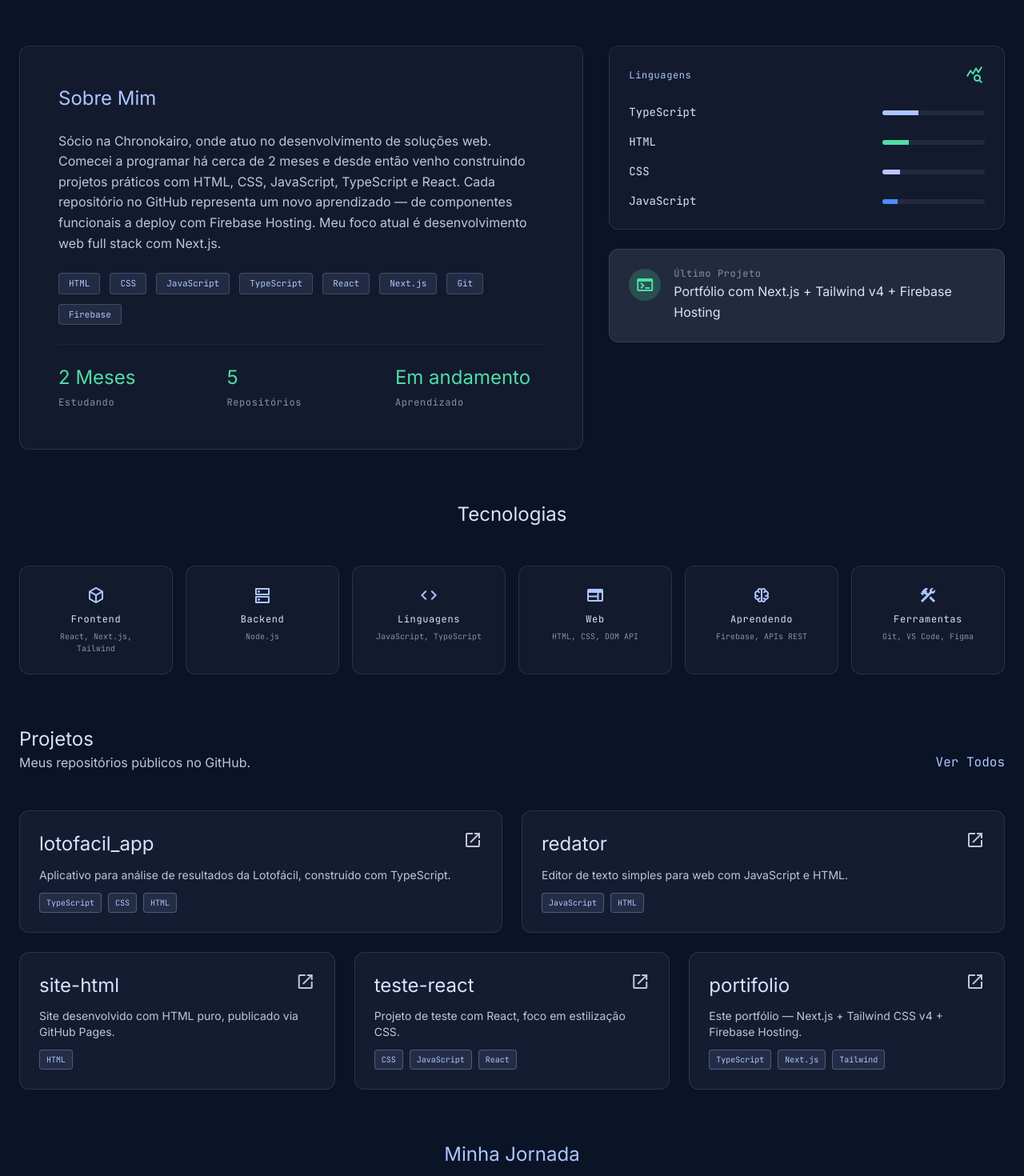
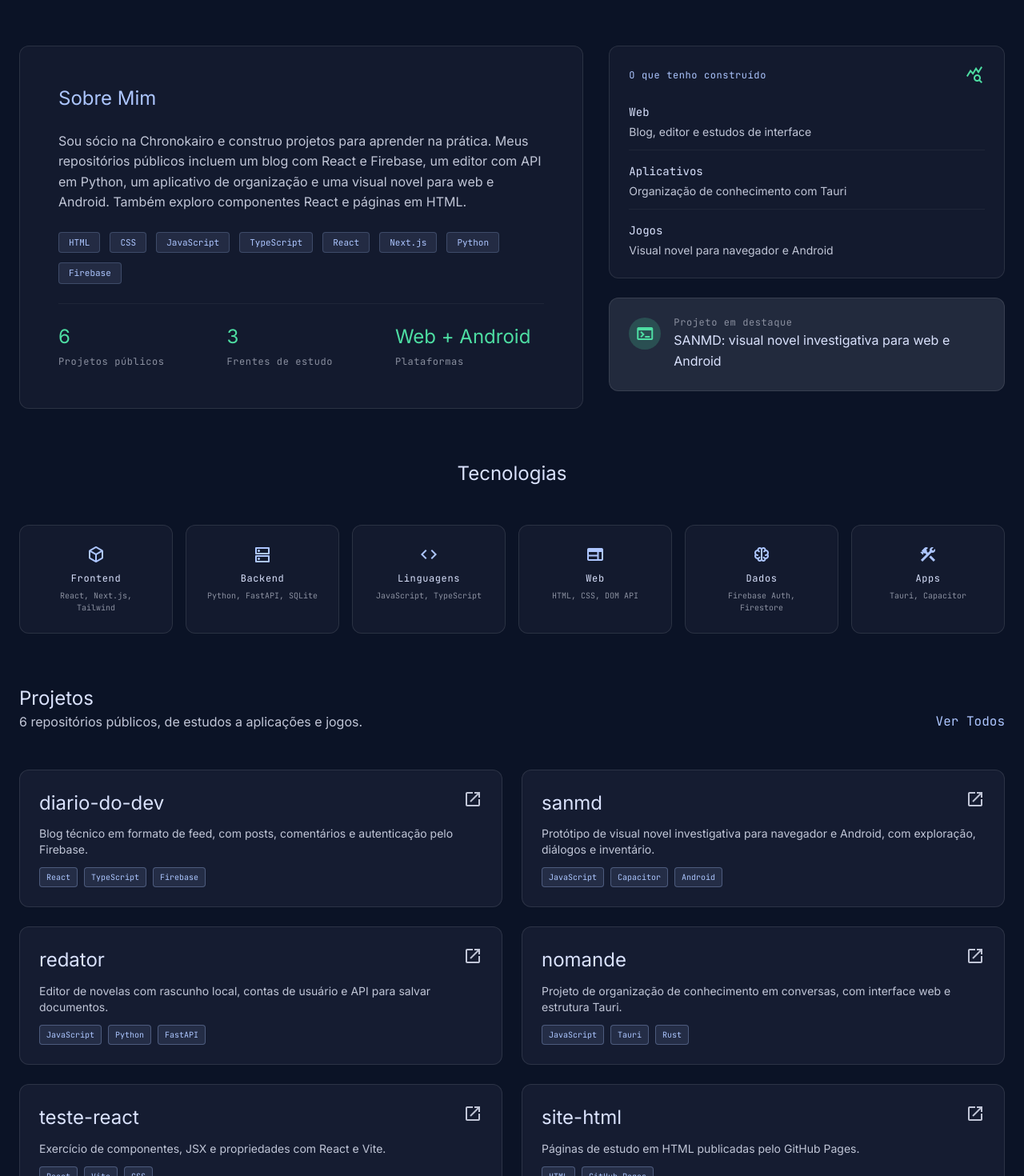
Before and after one commit to DanielFernandes-dev/portifolio, a Next.js app: page / in a window 1280 px wide. Shown: the part 960-2430 px from the top of the page at 80% size. Built offline with nearby package versions, Linux system fonts and the light colour scheme; no server answers.

Commit message:
feat: atualiza portfólio com repositórios públicos

```diff
--- a/app/components/AboutStats.tsx
+++ b/app/components/AboutStats.tsx
@@ -1,3 +1,5 @@
+import { projects } from "@/lib/projects"
+
 export default function AboutStats() {
   return (
     <section className="max-w-[1280px] mx-auto px-gutter py-stack-gap">
@@ -5,10 +7,10 @@ export default function AboutStats() {
         <div className="lg:col-span-7 glass-panel p-8 md:p-12 rounded-xl">
           <h2 className="text-headline-md mb-6 text-primary">Sobre Mim</h2>
           <p className="font-body-base text-body-base text-on-surface-variant mb-6">
-            Sócio na Chronokairo, onde atuo no desenvolvimento de soluções web. Comecei a programar há cerca de 2 meses e desde então venho construindo projetos práticos com HTML, CSS, JavaScript, TypeScript e React. Cada repositório no GitHub representa um novo aprendizado — de componentes funcionais a deploy com Firebase Hosting. Meu foco atual é desenvolvimento web full stack com Next.js.
+            Sou sócio na Chronokairo e construo projetos para aprender na prática. Meus repositórios públicos incluem um blog com React e Firebase, um editor com API em Python, um aplicativo de organização e uma visual novel para web e Android. Também exploro componentes React e páginas em HTML.
           </p>
           <div className="flex flex-wrap gap-3 mb-6">
-            {["HTML", "CSS", "JavaScript", "TypeScript", "React", "Next.js", "Git", "Firebase"].map(
+            {["HTML", "CSS", "JavaScript", "TypeScript", "React", "Next.js", "Python", "Firebase"].map(
               (skill) => (
                 <span
                   key={skill}
@@ -19,39 +21,36 @@ export default function AboutStats() {
               )
             )}
           </div>
-          <div className="grid grid-cols-3 gap-6 pt-6 border-t border-white/5">
+          <div className="grid grid-cols-1 sm:grid-cols-3 gap-6 pt-6 border-t border-white/5">
             <div>
-              <span className="block text-headline-md text-secondary">2 Meses</span>
-              <span className="font-label-caps text-label-caps text-outline">Estudando</span>
+              <span className="block text-headline-md text-secondary">{projects.length}</span>
+              <span className="font-label-caps text-label-caps text-outline">Projetos públicos</span>
             </div>
             <div>
-              <span className="block text-headline-md text-secondary">5</span>
-              <span className="font-label-caps text-label-caps text-outline">Repositórios</span>
+              <span className="block text-headline-md text-secondary">3</span>
+              <span className="font-label-caps text-label-caps text-outline">Frentes de estudo</span>
             </div>
             <div>
-              <span className="block text-headline-md text-secondary">Em andamento</span>
-              <span className="font-label-caps text-label-caps text-outline">Aprendizado</span>
+              <span className="block text-headline-md text-secondary">Web + Android</span>
+              <span className="font-label-caps text-label-caps text-outline">Plataformas</span>
             </div>
           </div>
         </div>
         <div className="lg:col-span-5 space-y-6">
           <div className="glass-panel p-6 rounded-xl">
             <div className="flex justify-between items-center mb-6">
-              <h3 className="font-label-caps text-label-caps text-primary">Linguagens</h3>
+              <h3 className="font-label-caps text-label-caps text-primary">O que tenho construído</h3>
               <span className="material-symbols-outlined text-secondary">query_stats</span>
             </div>
             <div className="space-y-4">
               {[
-                { lang: "TypeScript", width: "35%", color: "bg-primary" },
-                { lang: "HTML", width: "26%", color: "bg-secondary" },
-                { lang: "CSS", width: "17%", color: "bg-tertiary" },
-                { lang: "JavaScript", width: "15%", color: "bg-primary-container" },
+                { area: "Web", detail: "Blog, editor e estudos de interface" },
+                { area: "Aplicativos", detail: "Organização de conhecimento com Tauri" },
+                { area: "Jogos", detail: "Visual novel para navegador e Android" },
               ].map((item) => (
-                <div key={item.lang} className="flex justify-between items-center">
-                  <span className="font-code-sm text-code-sm">{item.lang}</span>
-                  <div className="h-1.5 w-32 bg-surface-container-high rounded-full overflow-hidden">
-                    <div className={`h-full ${item.color}`} style={{ width: item.width }} />
-                  </div>
+                <div key={item.area} className="flex flex-col gap-1 border-b border-white/5 pb-3 last:border-0 last:pb-0">
+                  <span className="font-code-sm text-code-sm text-on-surface">{item.area}</span>
+                  <span className="font-body-base text-sm text-on-surface-variant">{item.detail}</span>
                 </div>
               ))}
             </div>
@@ -64,8 +63,8 @@ export default function AboutStats() {
                 </span>
               </div>
               <div>
-                <p className="font-label-caps text-label-caps text-outline mb-1">Último Projeto</p>
-                <p className="font-body-base text-body-base">Portfólio com Next.js + Tailwind v4 + Firebase Hosting</p>
+                <p className="font-label-caps text-label-caps text-outline mb-1">Projeto em destaque</p>
+                <p className="font-body-base text-body-base">SANMD: visual novel investigativa para web e Android</p>
               </div>
             </div>
           </div>
--- a/app/components/Hero.tsx
+++ b/app/components/Hero.tsx
@@ -13,7 +13,7 @@ export default function Hero() {
           Daniel Fernandes
         </h1>
         <p className="font-code-sm text-code-sm text-secondary tracking-widest uppercase mb-8">
-          Sócio na Chronokairo | Estudante de Programação | JavaScript • TypeScript • React
+          Sócio na Chronokairo | Desenvolvimento web • Aplicativos • Jogos
         </p>
         <div className="mb-12" />
         <div className="flex flex-wrap justify-center gap-4">
--- a/app/components/Projects.tsx
+++ b/app/components/Projects.tsx
@@ -1,42 +1,5 @@
 import Link from "next/link"
-
-const projects = [
-  {
-    title: "lotofacil_app",
-    description: "Aplicativo para análise de resultados da Lotofácil, construído com TypeScript.",
-    tags: ["TypeScript", "CSS", "HTML"],
-    url: "https://github.com/DanielFernandes-dev/lotofacil_app",
-    span: "md:col-span-6",
-  },
-  {
-    title: "redator",
-    description: "Editor de texto simples para web com JavaScript e HTML.",
-    tags: ["JavaScript", "HTML"],
-    url: "https://github.com/DanielFernandes-dev/redator",
-    span: "md:col-span-6",
-  },
-  {
-    title: "site-html",
-    description: "Site desenvolvido com HTML puro, publicado via GitHub Pages.",
-    tags: ["HTML"],
-    url: "https://github.com/DanielFernandes-dev/site-html",
-    span: "md:col-span-4",
-  },
-  {
-    title: "teste-react",
-    description: "Projeto de teste com React, foco em estilização CSS.",
-    tags: ["CSS", "JavaScript", "React"],
-    url: "https://github.com/DanielFernandes-dev/teste-react",
-    span: "md:col-span-4",
-  },
-  {
-    title: "portifolio",
-    description: "Este portfólio — Next.js + Tailwind CSS v4 + Firebase Hosting.",
-    tags: ["TypeScript", "Next.js", "Tailwind"],
-    url: "https://github.com/DanielFernandes-dev/portifolio",
-    span: "md:col-span-4",
-  },
-]
+import { projects } from "@/lib/projects"
 
 export default function Projects() {
   return (
@@ -44,7 +7,7 @@ export default function Projects() {
       <div className="flex justify-between items-end mb-12">
         <div>
           <h2 className="text-headline-md text-on-surface">Projetos</h2>
-          <p className="text-on-surface-variant font-body-base">Meus repositórios públicos no GitHub.</p>
+          <p className="text-on-surface-variant font-body-base">{projects.length} repositórios públicos, de estudos a aplicações e jogos.</p>
         </div>
         <Link
           href="https://github.com/DanielFernandes-dev"
--- a/app/components/TechStack.tsx
+++ b/app/components/TechStack.tsx
@@ -1,10 +1,10 @@
 const stacks = [
   { icon: "deployed_code", name: "Frontend", tech: "React, Next.js, Tailwind" },
-  { icon: "dns", name: "Backend", tech: "Node.js" },
+  { icon: "dns", name: "Backend", tech: "Python, FastAPI, SQLite" },
   { icon: "code", name: "Linguagens", tech: "JavaScript, TypeScript" },
   { icon: "web", name: "Web", tech: "HTML, CSS, DOM API" },
-  { icon: "neurology", name: "Aprendendo", tech: "Firebase, APIs REST" },
-  { icon: "construction", name: "Ferramentas", tech: "Git, VS Code, Figma" },
+  { icon: "neurology", name: "Dados", tech: "Firebase Auth, Firestore" },
+  { icon: "construction", name: "Apps", tech: "Tauri, Capacitor" },
 ]
 
 export default function TechStack() {
--- a/app/components/Timeline.tsx
+++ b/app/components/Timeline.tsx
@@ -1,9 +1,10 @@
 "use client"
 
 import { useState, useEffect } from "react"
+import { projects } from "@/lib/projects"
 
 const GITHUB_USER = "DanielFernandes-dev"
-const REPOS = ["lotofacil_app", "redator", "site-html", "teste-react", "portifolio"]
+const REPOS = projects.map((project) => project.title)
 
 const MONTHS_PT = [
   "Janeiro", "Fevereiro", "Março", "Abril", "Maio", "Junho",
@@ -72,10 +73,10 @@ export default function Timeline() {
         ) : mostActive ? (
           <div className="relative mb-16 flex items-center justify-between w-full flex-row-reverse">
             <div className="w-[45%] text-left pl-8">
-              <h4 className="text-headline-md text-on-surface">Mês mais ativo no GitHub</h4>
+              <h4 className="text-headline-md text-on-surface">Mês em destaque no GitHub</h4>
               <p className="text-outline font-code-sm mb-2">{getMonthName(mostActive.year, mostActive.month)}</p>
               <p className="text-sm text-on-surface-variant">
-                {mostActive.count} commits distribuídos em {REPOS.length} repositórios.
+                {mostActive.count} commits entre os até 100 mais recentes de cada um dos {REPOS.length} repositórios.
               </p>
             </div>
             <div className="absolute left-1/2 -translate-x-1/2 w-4 h-4 rounded-full z-10 border-4 border-background bg-secondary timeline-pulse" />
--- a/app/layout.tsx
+++ b/app/layout.tsx
@@ -1,5 +1,6 @@
 import type { Metadata } from "next"
 import { Inter, JetBrains_Mono } from "next/font/google"
+import { projects } from "@/lib/projects"
 import "./globals.css"
 
 const inter = Inter({
@@ -18,7 +19,7 @@ export const metadata: Metadata = {
   metadataBase: new URL(siteUrl),
   title: "Daniel Fernandes | Portfólio — Desenvolvedor em Formação",
   description:
-    "Conheça meus projetos e minha jornada como desenvolvedor. HTML, CSS, JavaScript, TypeScript, React e Next.js.",
+    "Conheça meus projetos em desenvolvimento web, aplicativos e jogos. React, TypeScript, Firebase, Python e JavaScript.",
   keywords: [
     "Daniel Fernandes",
     "portfólio",
@@ -29,10 +30,12 @@ export const metadata: Metadata = {
     "JavaScript",
     "HTML",
     "CSS",
-    "programador iniciante",
     "desenvolvimento web",
     "front-end",
     "Firebase",
+    "Python",
+    "FastAPI",
+    "Tauri",
     "GitHub",
   ],
   authors: [{ name: "Daniel Fernandes" }],
@@ -43,7 +46,7 @@ export const metadata: Metadata = {
   openGraph: {
     title: "Daniel Fernandes | Portfólio",
     description:
-      "Conheça meus projetos e minha jornada como desenvolvedor. HTML, CSS, JavaScript, TypeScript, React e Next.js.",
+      "Conheça meus projetos em desenvolvimento web, aplicativos e jogos. React, TypeScript, Firebase, Python e JavaScript.",
     url: siteUrl,
     siteName: "Daniel Fernandes Portfólio",
     locale: "pt_BR",
@@ -114,59 +117,17 @@ export default function RootLayout({
                   name: "Projetos no GitHub",
                   description: "Repositórios públicos de Daniel Fernandes",
                   url: `${siteUrl}/#projects`,
-                  numberOfItems: 5,
-                  itemListElement: [
-                    {
-                      "@type": "ListItem",
-                      position: 1,
-                      item: {
-                        "@type": "SoftwareSourceCode",
-                        name: "lotofacil_app",
-                        url: "https://github.com/DanielFernandes-dev/lotofacil_app",
-                        programmingLanguage: "TypeScript",
-                      },
+                  numberOfItems: projects.length,
+                  itemListElement: projects.map((project, index) => ({
+                    "@type": "ListItem",
+                    position: index + 1,
+                    item: {
+                      "@type": "SoftwareSourceCode",
+                      name: project.title,
+                      url: project.url,
+                      programmingLanguage: project.language,
                     },
-                    {
-                      "@type": "ListItem",
-                      position: 2,
-                      item: {
-                        "@type": "SoftwareSourceCode",
-                        name: "redator",
-                        url: "https://github.com/DanielFernandes-dev/redator",
-                        programmingLanguage: "JavaScript",
-                      },
-                    },
-                    {
-                      "@type": "ListItem",
-                      position: 3,
-                      item: {
-                        "@type": "SoftwareSourceCode",
-                        name: "site-html",
-                        url: "https://github.com/DanielFernandes-dev/site-html",
-                        programmingLanguage: "HTML",
-                      },
-                    },
-                    {
-                      "@type": "ListItem",
-                      position: 4,
-                      item: {
-                        "@type": "SoftwareSourceCode",
-                        name: "teste-react",
-                        url: "https://github.com/DanielFernandes-dev/teste-react",
-                        programmingLanguage: "JavaScript",
-                      },
-                    },
-                    {
-                      "@type": "ListItem",
-                      position: 5,
-                      item: {
-                        "@type": "SoftwareSourceCode",
-                        name: "portifolio",
-                        url: "https://github.com/DanielFernandes-dev/portifolio",
-                        programmingLanguage: "TypeScript",
-                      },
-                    },
-                  ],
+                  })),
                 },
               ],
             }),
--- /dev/null
+++ b/lib/projects.ts
@@ -0,0 +1,50 @@
+export const projects = [
+  {
+    title: "diario-do-dev",
+    description: "Blog técnico em formato de feed, com posts, comentários e autenticação pelo Firebase.",
+    tags: ["React", "TypeScript", "Firebase"],
+    language: "TypeScript",
+    url: "https://github.com/DanielFernandes-dev/diario-do-dev",
+    span: "md:col-span-6",
+  },
+  {
+    title: "sanmd",
+    description: "Protótipo de visual novel investigativa para navegador e Android, com exploração, diálogos e inventário.",
+    tags: ["JavaScript", "Capacitor", "Android"],
+    language: "JavaScript",
+    url: "https://github.com/DanielFernandes-dev/sanmd",
+    span: "md:col-span-6",
+  },
+  {
+    title: "redator",
+    description: "Editor de novelas com rascunho local, contas de usuário e API para salvar documentos.",
+    tags: ["JavaScript", "Python", "FastAPI"],
+    language: "JavaScript",
+    url: "https://github.com/DanielFernandes-dev/redator",
+    span: "md:col-span-6",
+  },
+  {
+    title: "nomande",
+    description: "Projeto de organização de conhecimento em conversas, com interface web e estrutura Tauri.",
+    tags: ["JavaScript", "Tauri", "Rust"],
+    language: "Rust",
+    url: "https://github.com/DanielFernandes-dev/nomande",
+    span: "md:col-span-6",
+  },
+  {
+    title: "teste-react",
+    description: "Exercício de componentes, JSX e propriedades com React e Vite.",
+    tags: ["React", "Vite", "CSS"],
+    language: "CSS",
+    url: "https://github.com/DanielFernandes-dev/teste-react",
+    span: "md:col-span-6",
+  },
+  {
+    title: "site-html",
+    description: "Páginas de estudo em HTML publicadas pelo GitHub Pages.",
+    tags: ["HTML", "GitHub Pages"],
+    language: "HTML",
+    url: "https://github.com/DanielFernandes-dev/site-html",
+    span: "md:col-span-6",
+  },
+] as const
```
Also changed, not shown: 1 other file (tests, documents, lock files or other folders).
